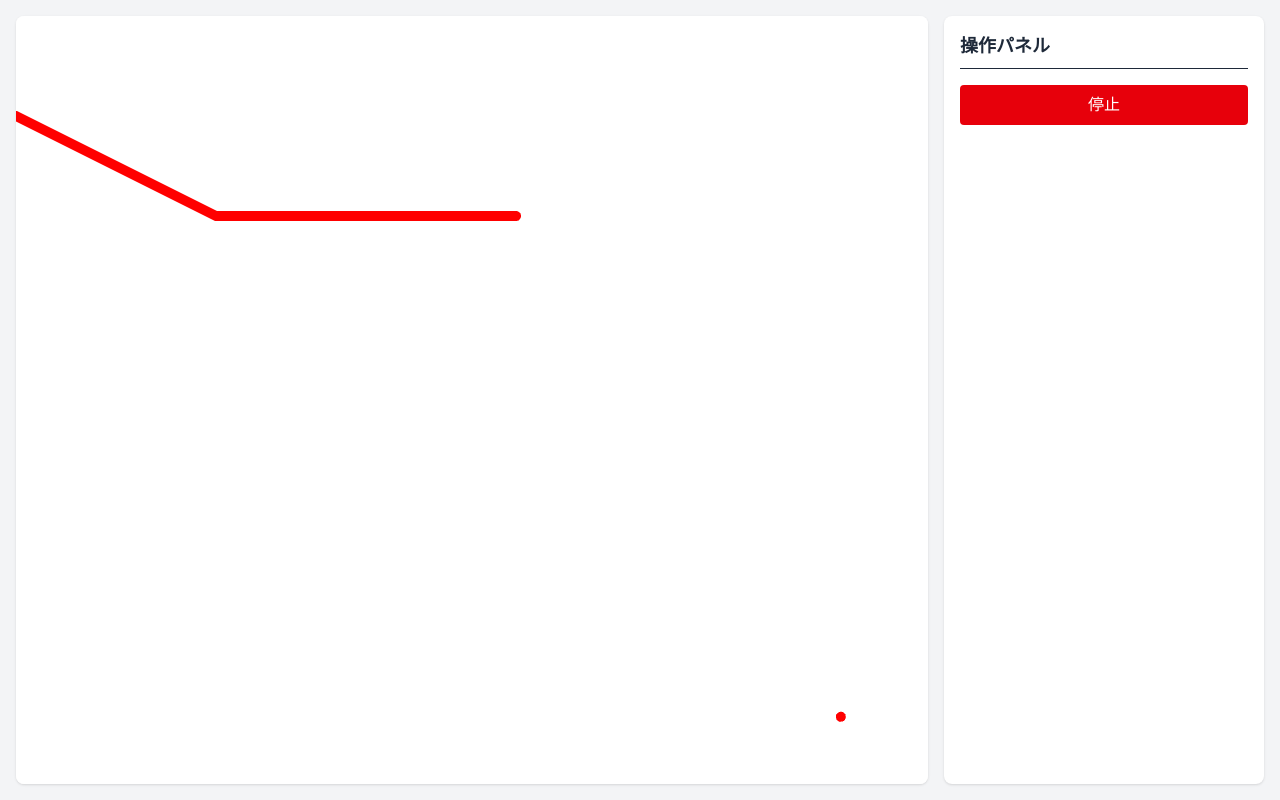
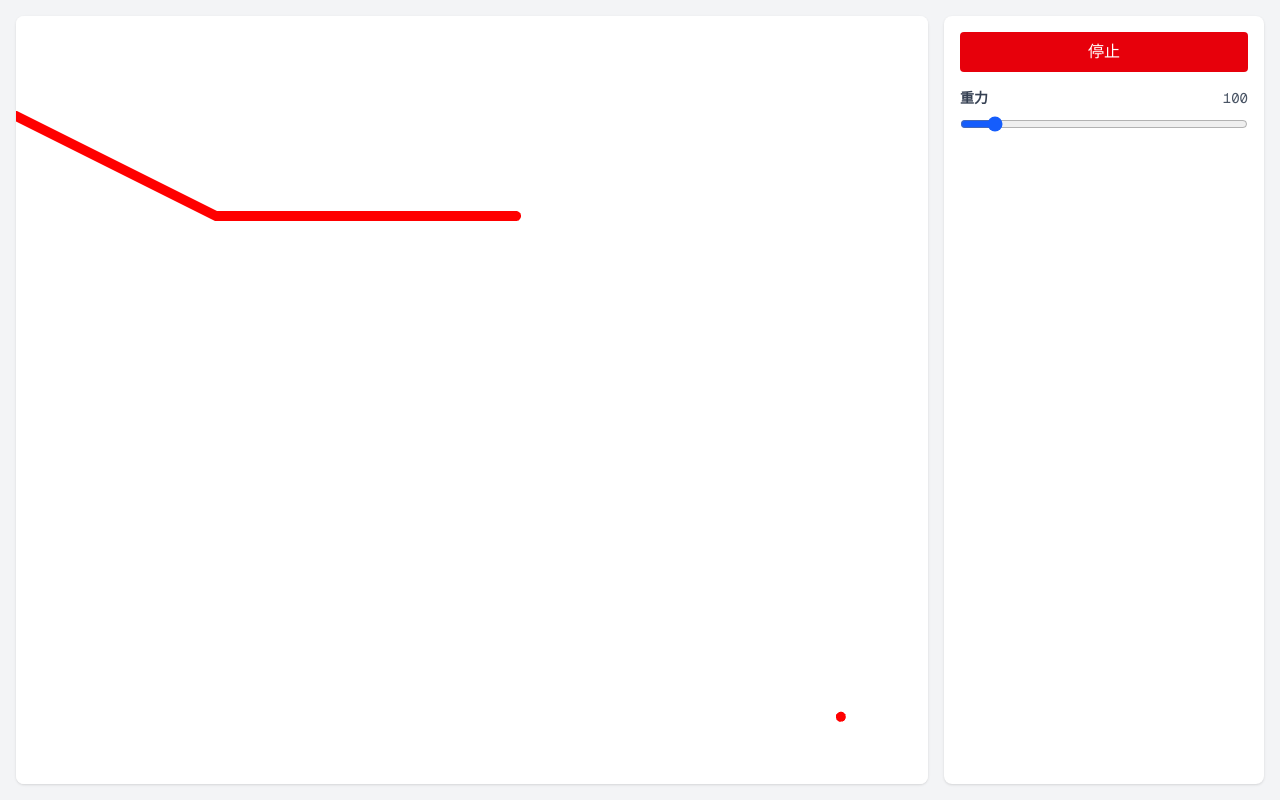
Before and after one commit to Taka005/PhysicsLab, a Next.js app: page / in a window 1280 px wide. Built offline with nearby package versions, Linux system fonts and the light colour scheme.

Commit message:
ControllPanelに重力調整機能を追加し、useEngineStateフックでの状態管理を強化。Engineクラスに重力、pps、摩擦のプロパティを追加し、スナップショット機能を更新。

```diff
--- a/src/components/ControllPanel.tsx
+++ b/src/components/ControllPanel.tsx
@@ -2,16 +2,24 @@
 
 import { useEngine } from "@/context/EngineContext";
 import { useEngineState } from "@/hooks/useEngineState";
+import { ChangeEvent, useState } from "react";
 
 export default function ControllPanel() {
   const engine = useEngine();
   const state = useEngineState();
+  const [gravityValue, setGravityValue] = useState<number>(state?.gravity ?? 0);
 
   if (!engine||!state) return;
 
+  const handleGravityChange = (e: ChangeEvent<HTMLInputElement>) => {
+    const value = parseFloat(e.target.value);
+    setGravityValue(value);
+
+    engine.gravity = value;
+  };
+
   return (
     <div className="w-80 h-full bg-white rounded-lg shadow-sm p-4 flex flex-col gap-4 overflow-y-auto">
-      <h2 className="text-lg font-bold text-gray-800 border-b pb-2">操作パネル</h2>
       <div className="flex flex-col gap-2">
         {state.isStarted ? (
           <button
@@ -29,6 +37,25 @@ export default function ControllPanel() {
           </button>
         )}
       </div>
+      <div className="flex flex-col gap-2">
+        <div className="flex justify-between items-center">
+          <label htmlFor="gravity-range" className="text-sm font-semibold text-gray-700">
+            重力
+          </label>
+          <span className="text-sm text-gray-600 font-mono">
+            {gravityValue}
+          </span>
+        </div>
+        <input
+          type="range"
+          min="0"
+          max="1000"
+          step="1"
+          value={gravityValue}
+          onChange={handleGravityChange}
+          className="w-full accent-blue-600 cursor-pointer"
+        />
+      </div>
     </div>
   )
 }
--- a/src/hooks/useEngineState.ts
+++ b/src/hooks/useEngineState.ts
@@ -10,7 +10,10 @@ export function useEngineState() {
     isTrackingMode: false,
     isDynamicTrackingMode: false,
     playBackSpeed: 1,
-    worldSize: 5000
+    worldSize: 5000,
+    gravity: 100,
+    pps: 120,
+    friction: 0.001
   }), []);
 
   const subscribe = engine ? engine.subscribe : emptySubscribe;
--- a/src/lib/engine/Engine.ts
+++ b/src/lib/engine/Engine.ts
@@ -49,7 +49,10 @@ export class Engine extends EngineBase {
       isTrackingMode: this.isTrackingMode,
       isDynamicTrackingMode: this.isDynamicTrackingMode,
       playBackSpeed: this.playBackSpeed,
-      worldSize: this.worldSize
+      worldSize: this.worldSize,
+      gravity: this.gravity,
+      pps: this.pps,
+      friction: this.friction
     };
   }
 
--- a/src/lib/engine/types.ts
+++ b/src/lib/engine/types.ts
@@ -106,4 +106,7 @@ export type EngineSnapShot = {
   isDynamicTrackingMode: boolean;
   playBackSpeed: number;
   worldSize: number;
+  gravity: number;
+  pps: number;
+  friction: number;
 }
```
